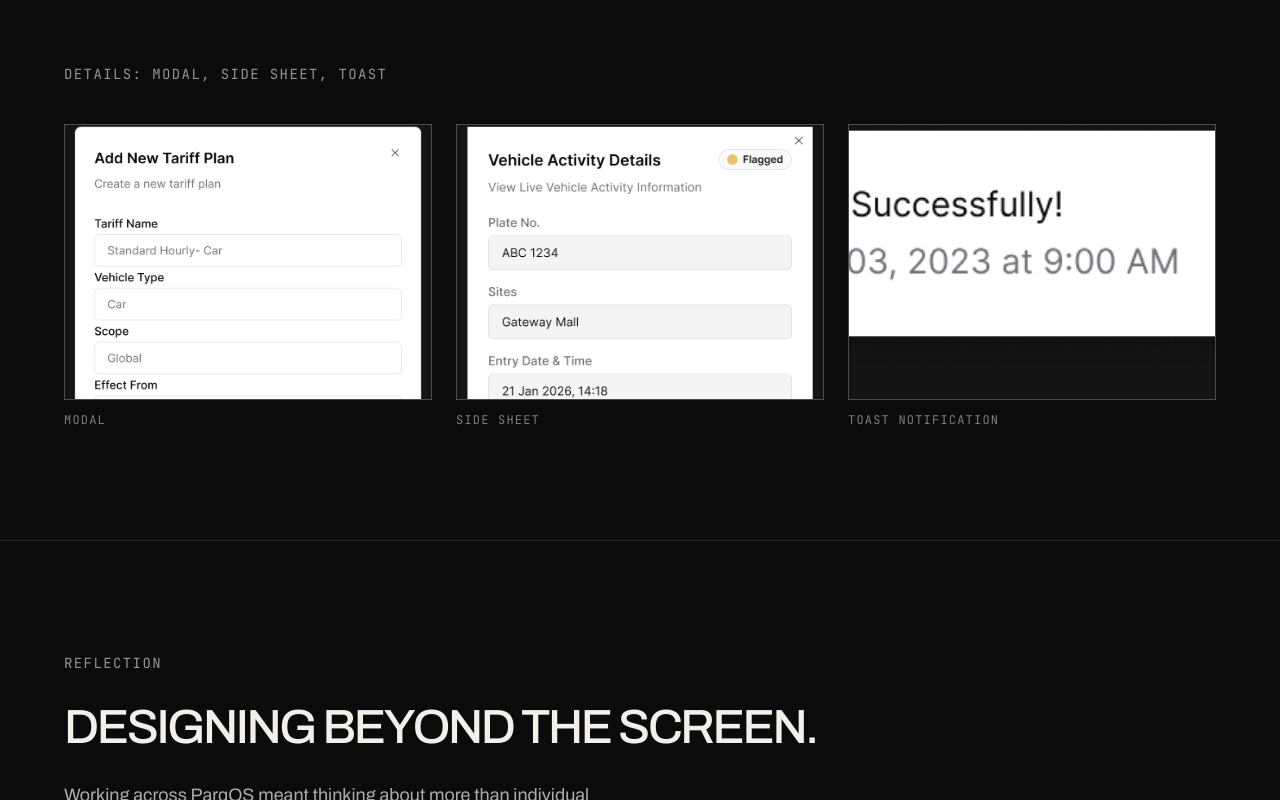
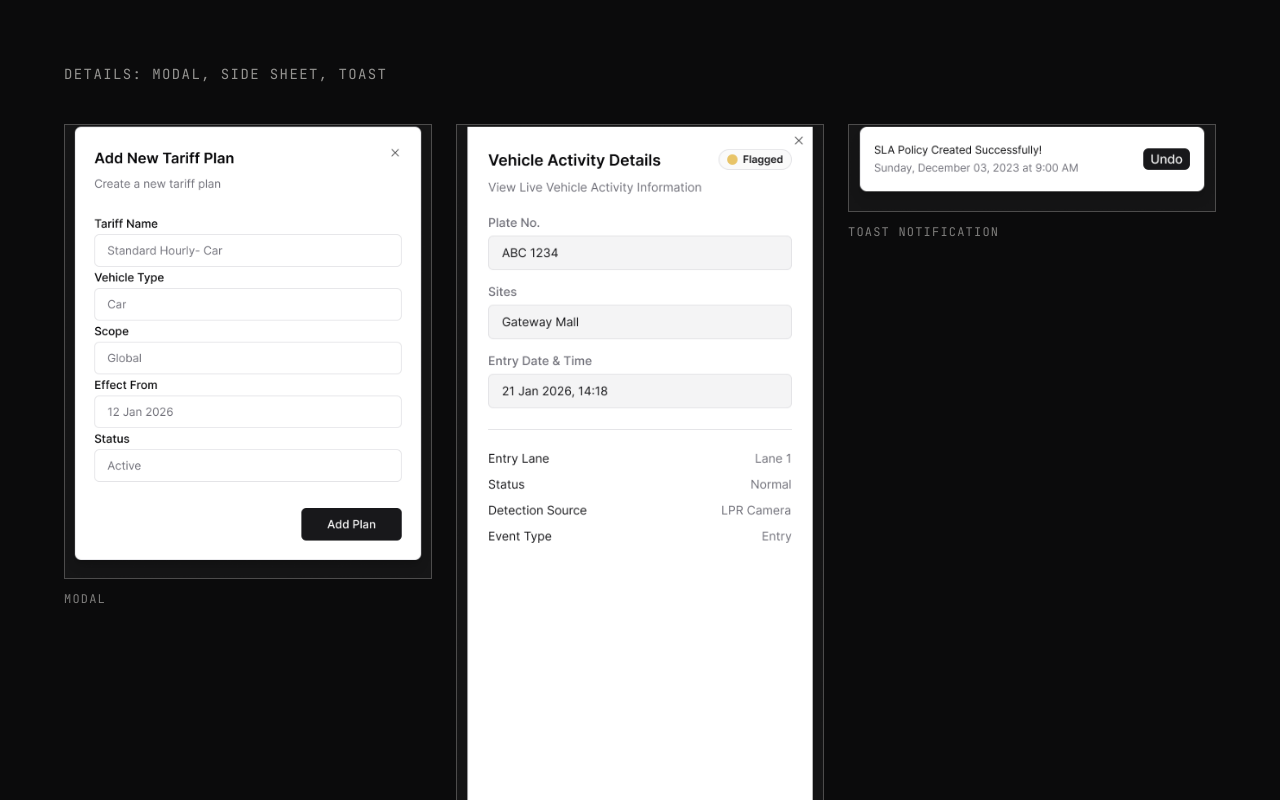
Before and after one commit to JamalOpeyemi/portfolio, a Next.js app: page /work/parqos in a window 1280 px wide. Shown: the part 5000-5800 px from the top of the page. Built offline with nearby package versions, Linux system fonts and the light colour scheme.

Commit message:
ParqOS: show detail images whole

```diff
--- a/app/components/CaseKit.tsx
+++ b/app/components/CaseKit.tsx
@@ -136,3 +136,35 @@ export function Flow({
     </div>
   );
 }
+
+/* Shows the image whole, at its own proportions (no cropping, no fixed box). */
+export function NaturalFrame({
+  src,
+  label,
+  caption,
+}: {
+  src: string;
+  label: string;
+  caption?: string;
+}) {
+  return (
+    <figure>
+      <div className="overflow-hidden border border-foreground/25 bg-[#151516]">
+        <Image
+          src={src}
+          alt={label}
+          width={0}
+          height={0}
+          unoptimized
+          sizes="(min-width: 768px) 33vw, 100vw"
+          style={{ width: "100%", height: "auto" }}
+        />
+      </div>
+      {caption && (
+        <figcaption className="mt-3 font-mono text-xs uppercase tracking-widest text-foreground/50">
+          {caption}
+        </figcaption>
+      )}
+    </figure>
+  );
+}
--- a/app/work/parqos/page.tsx
+++ b/app/work/parqos/page.tsx
@@ -1,7 +1,7 @@
 import type { Metadata } from "next";
 import Link from "next/link";
 import { projects } from "../../data/projects";
-import { Reveal, Frame, Eyebrow, Heading, Flow } from "../../components/CaseKit";
+import { Reveal, Frame, NaturalFrame, Eyebrow, Heading, Flow } from "../../components/CaseKit";
 
 export const metadata: Metadata = {
   title: "ParqOS",
@@ -189,10 +189,10 @@ export default function ParqOSPage() {
       {/* 4. Details */}
       <section className="border-t border-line px-6 py-20 md:px-16 md:py-28">
         <Eyebrow>Details: modal, side sheet, toast</Eyebrow>
-        <div className="mt-10 grid gap-6 md:grid-cols-3">
-          <Frame src={img("detail-modal")} label="Modal with title and subtitle" ratio="4/3" caption="Modal" />
-          <Frame src={img("detail-side-sheet")} label="Side sheet with its parent screen" ratio="4/3" caption="Side sheet" />
-          <Frame src={img("detail-toast")} label="Toast notification" ratio="4/3" caption="Toast notification" />
+        <div className="mt-10 grid items-start gap-6 md:grid-cols-3">
+          <NaturalFrame src={img("detail-modal")} label="Modal with title and subtitle" caption="Modal" />
+          <NaturalFrame src={img("detail-side-sheet")} label="Side sheet with its parent screen" caption="Side sheet" />
+          <NaturalFrame src={img("detail-toast")} label="Toast notification" caption="Toast notification" />
         </div>
       </section>
 
```
